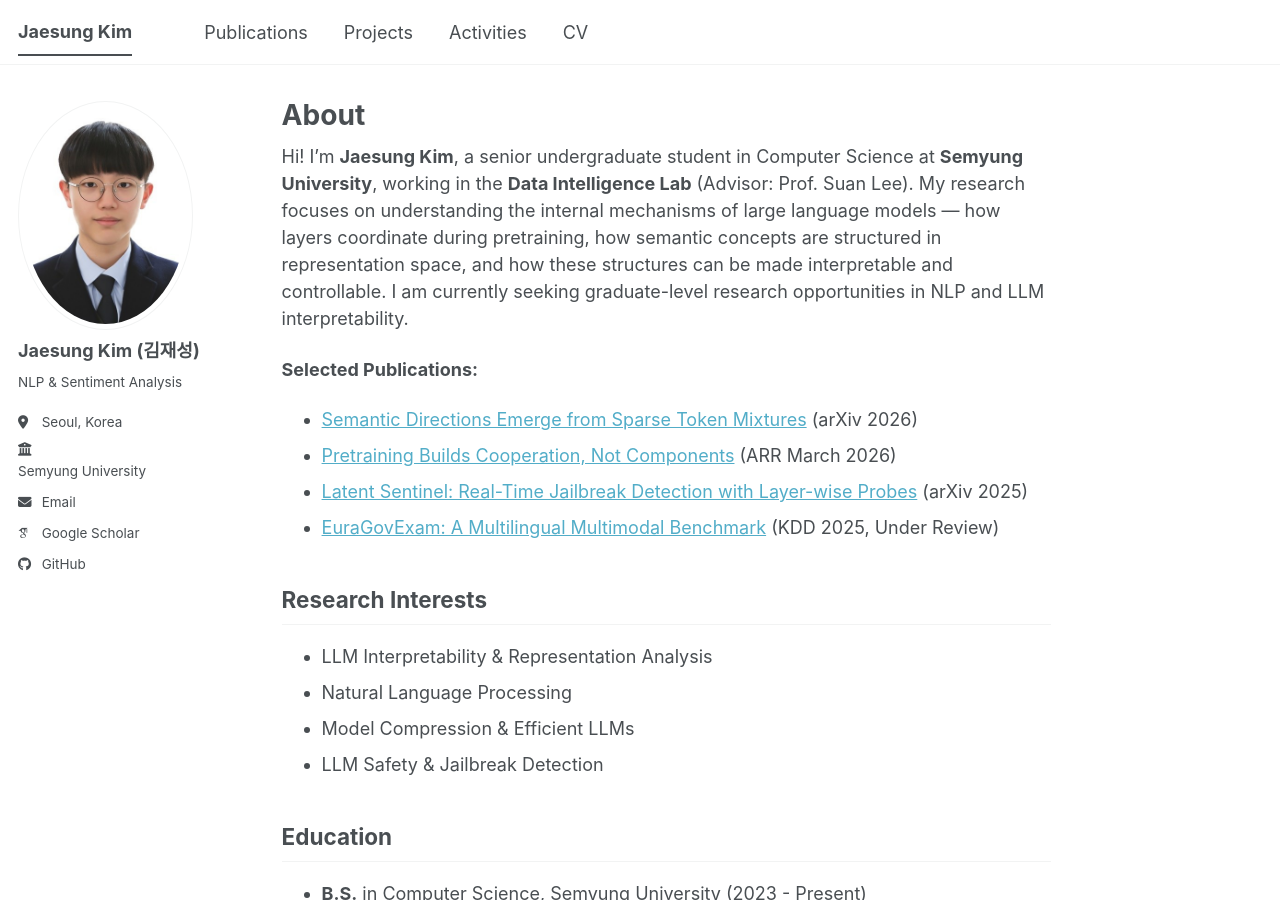
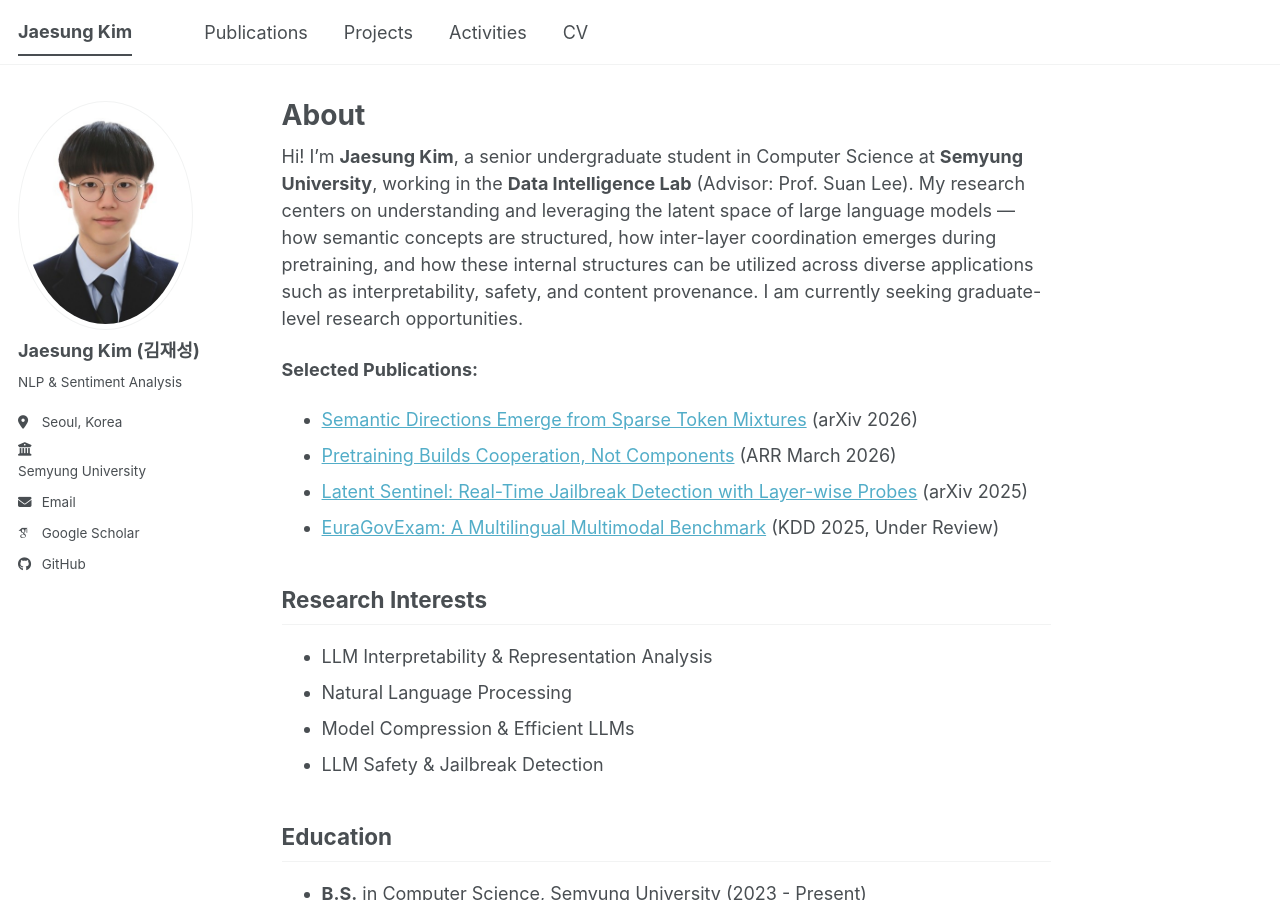
Before and after one commit to thisiskorea/CV, a Jekyll site: the page built from _pages/about.md, in a window 1280 px wide and 900 px high. Built offline with Jekyll 4.4.1, drawn with Linux system fonts in a browser that asks for light colours; some web fonts are replaced; a script bundle is joined from its source files by our own code; library files that are not in the unit come from our copies.

Commit message:
Update intro text with refined research description
https://claude.ai/code/session_01CU9SVkWVuVsgHzfbJU88mX

```diff
--- a/_pages/about.md
+++ b/_pages/about.md
@@ -7,7 +7,7 @@ redirect_from:
   - /about.html
 ---
 
-Hi! I'm **Jaesung Kim**, a senior undergraduate student in Computer Science at **Semyung University**, working in the **Data Intelligence Lab** (Advisor: Prof. Suan Lee). My research focuses on understanding the internal mechanisms of large language models — how layers coordinate during pretraining, how semantic concepts are structured in representation space, and how these structures can be made interpretable and controllable. I am currently seeking graduate-level research opportunities in NLP and LLM interpretability.
+Hi! I'm **Jaesung Kim**, a senior undergraduate student in Computer Science at **Semyung University**, working in the **Data Intelligence Lab** (Advisor: Prof. Suan Lee). My research centers on understanding and leveraging the latent space of large language models — how semantic concepts are structured, how inter-layer coordination emerges during pretraining, and how these internal structures can be utilized across diverse applications such as interpretability, safety, and content provenance. I am currently seeking graduate-level research opportunities.
 
 **Selected Publications:**
 - [Semantic Directions Emerge from Sparse Token Mixtures](/CV/paper/Semantic_Directions_Emerge_from_Sparse_Token_Mixtures%20(89).pdf) (arXiv 2026)
```
